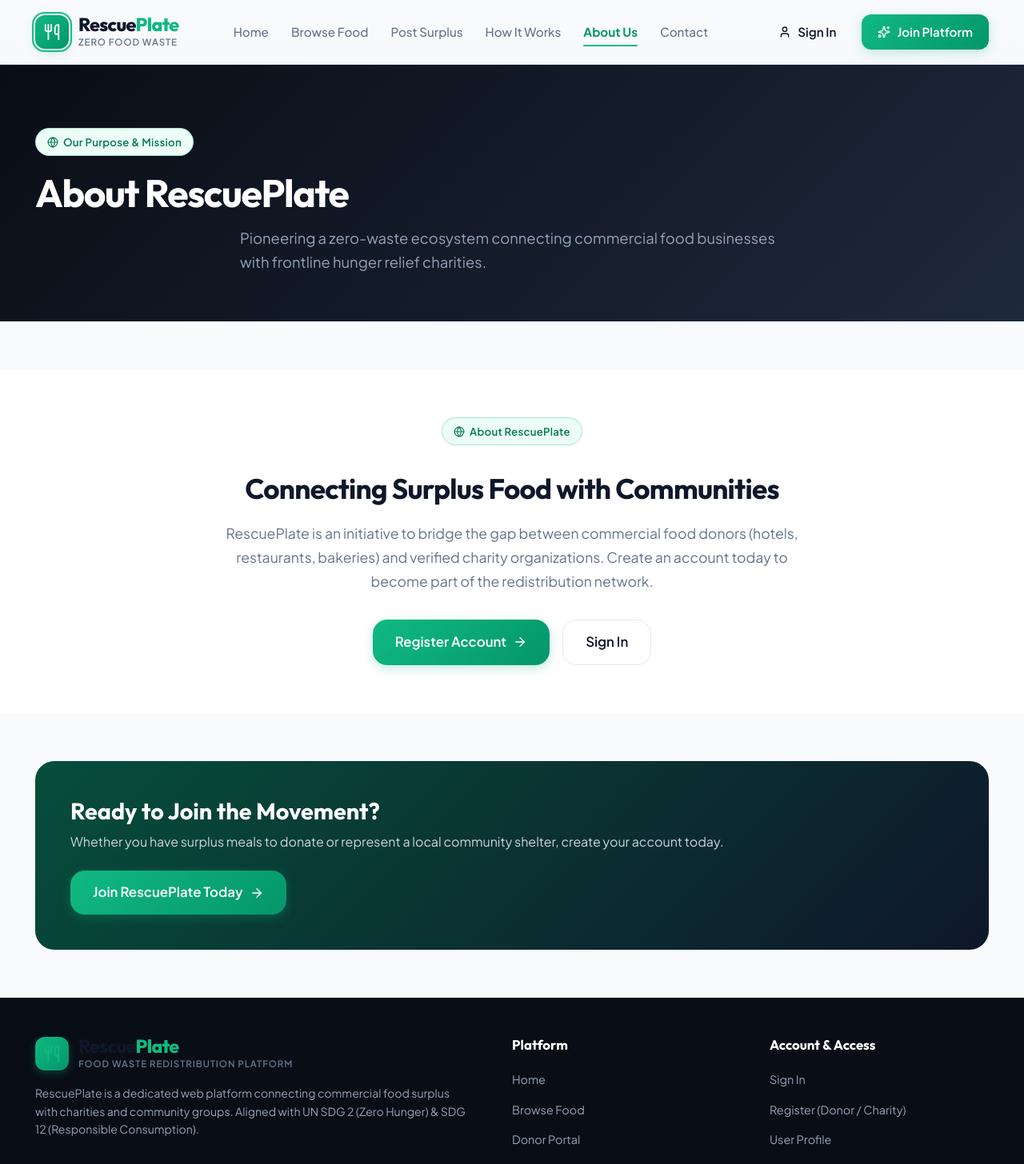
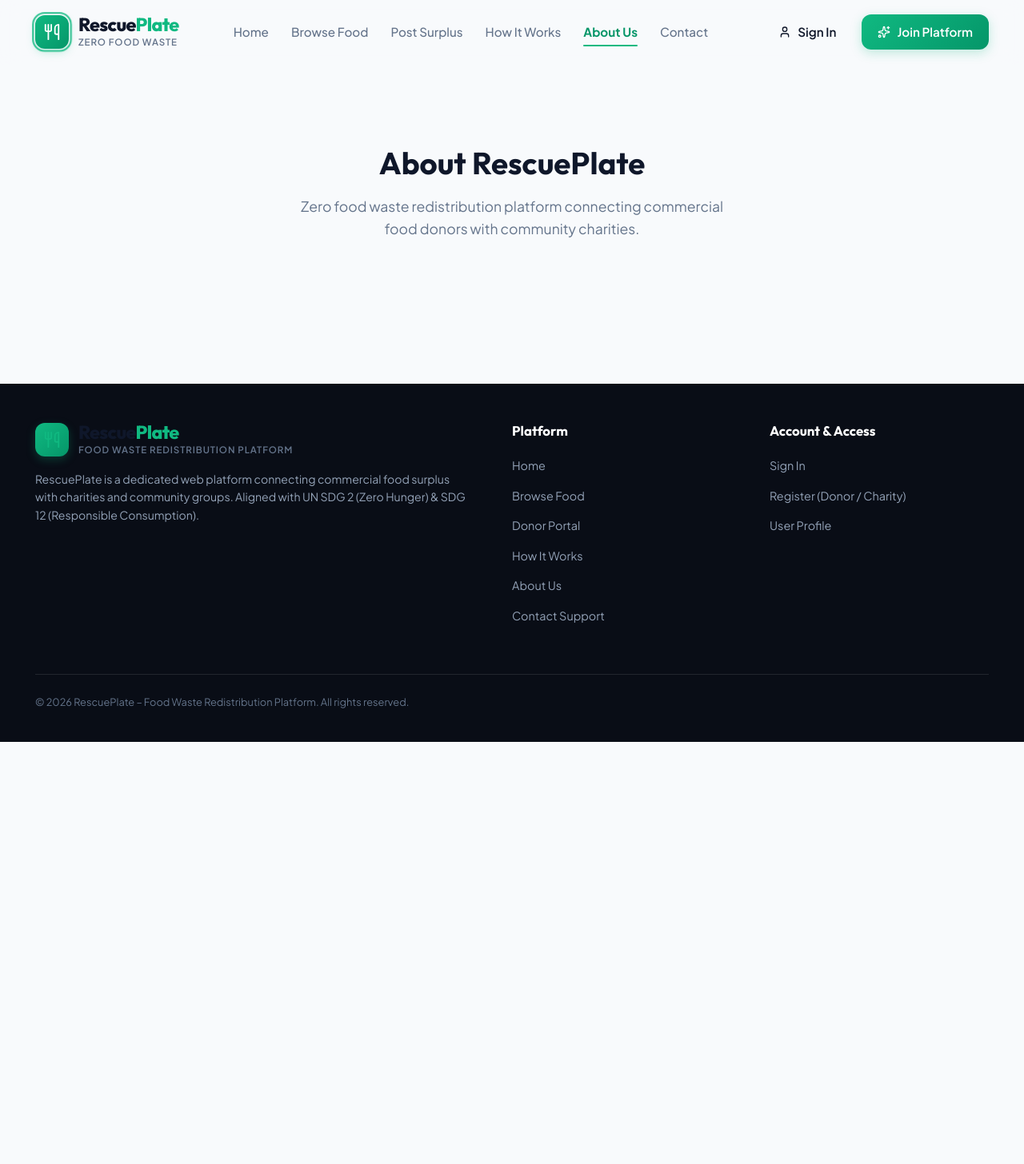
Before and after one commit to aruns-ue25/RescuePlate, a React (Vite) app in the folder frontend/: page /about in a window 1280 px wide. Shown: the top 1456 px of the page at 80% size. After the commit the page ends 928 px from the top, so only its background shows below. Built offline with nearby package versions, Linux system fonts and the light colour scheme; no server answers.

Commit message:
update about page & add direct signin action triggers

```diff
--- a/frontend/src/pages/AboutPage.jsx
+++ b/frontend/src/pages/AboutPage.jsx
@@ -1,40 +1,14 @@
 import React from 'react';
-import AboutSection from '../components/AboutSection';
-import { Globe, ArrowRight, ShieldCheck, HeartHandshake, Sparkles } from 'lucide-react';
-import { Link } from 'react-router-dom';
 
 export default function AboutPage() {
   return (
-    <div className="page-view animate-fade-in-up">
-      <div className="page-hero-banner">
-        <div className="container text-center">
-          <div className="badge badge-primary">
-            <Globe size={14} />
-            <span>Our Purpose & Mission</span>
-          </div>
-          <h1 className="page-hero-title">About RescuePlate</h1>
-          <p className="page-hero-subtitle">
-            Pioneering a zero-waste ecosystem connecting commercial food businesses with frontline hunger relief charities.
-          </p>
-        </div>
+    <div className="page-view animate-fade-in-up" style={{ minHeight: '60vh', display: 'flex', alignItems: 'center', justifyContent: 'center', textAlign: 'center', padding: '120px 20px' }}>
+      <div className="container" style={{ maxWidth: '600px' }}>
+        <h1 style={{ fontSize: '2.4rem', marginBottom: '16px' }}>About RescuePlate</h1>
+        <p style={{ color: 'var(--text-muted)', fontSize: '1.1rem', lineHeight: '1.6' }}>
+          Zero food waste redistribution platform connecting commercial food donors with community charities.
+        </p>
       </div>
-
-      <AboutSection />
-
-      <section className="team-section" style={{ padding: '60px 0' }}>
-        <div className="container">
-          <div className="about-cta-bar text-center">
-            <h3>Ready to Join the Movement?</h3>
-            <p>Whether you have surplus meals to donate or represent a local community shelter, create your account today.</p>
-            <div className="about-cta-btns">
-              <Link to="/register" className="btn btn-primary btn-lg">
-                <span>Join RescuePlate Today</span>
-                <ArrowRight size={18} />
-              </Link>
-            </div>
-          </div>
-        </div>
-      </section>
     </div>
   );
 }
```
